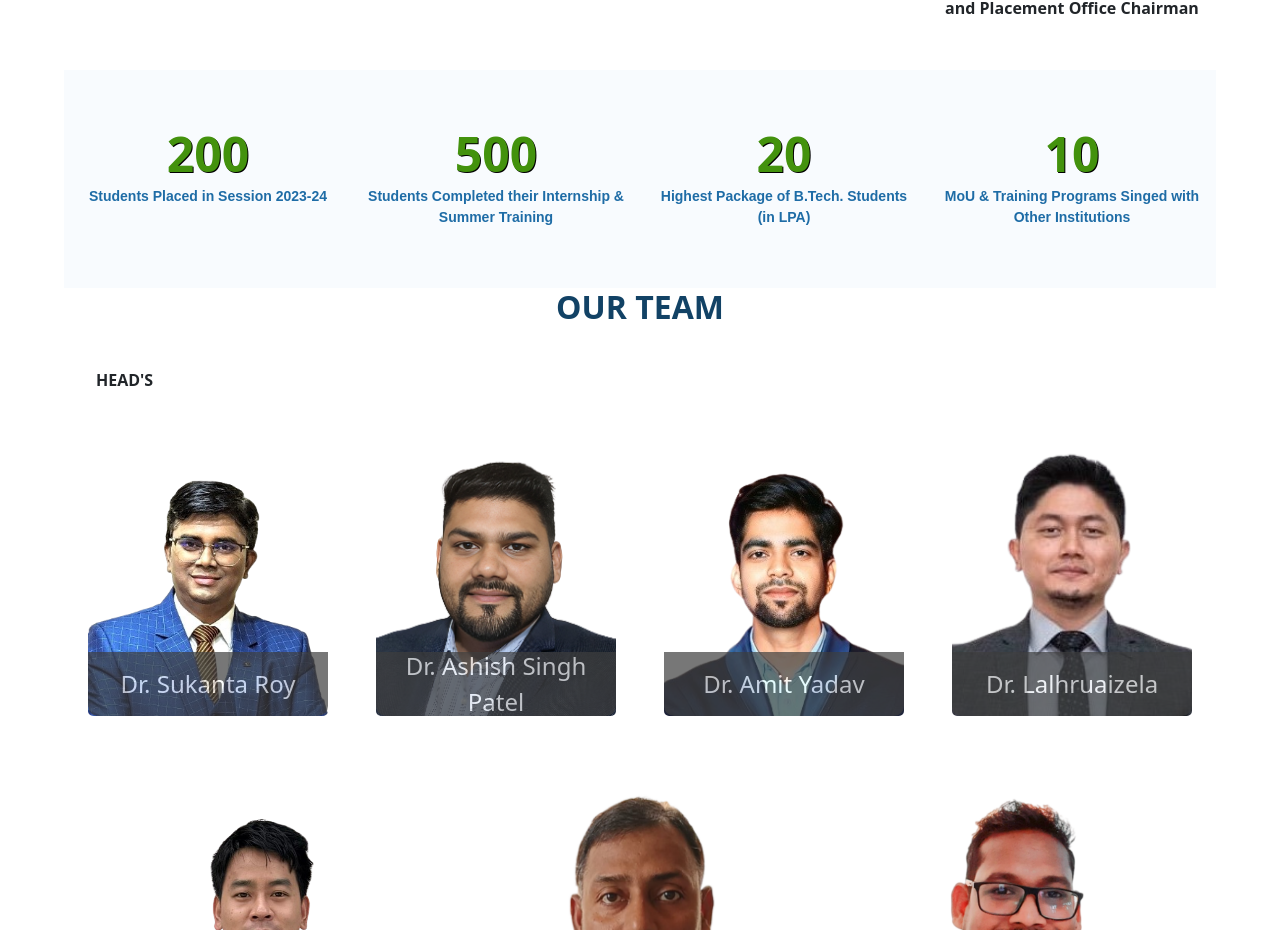
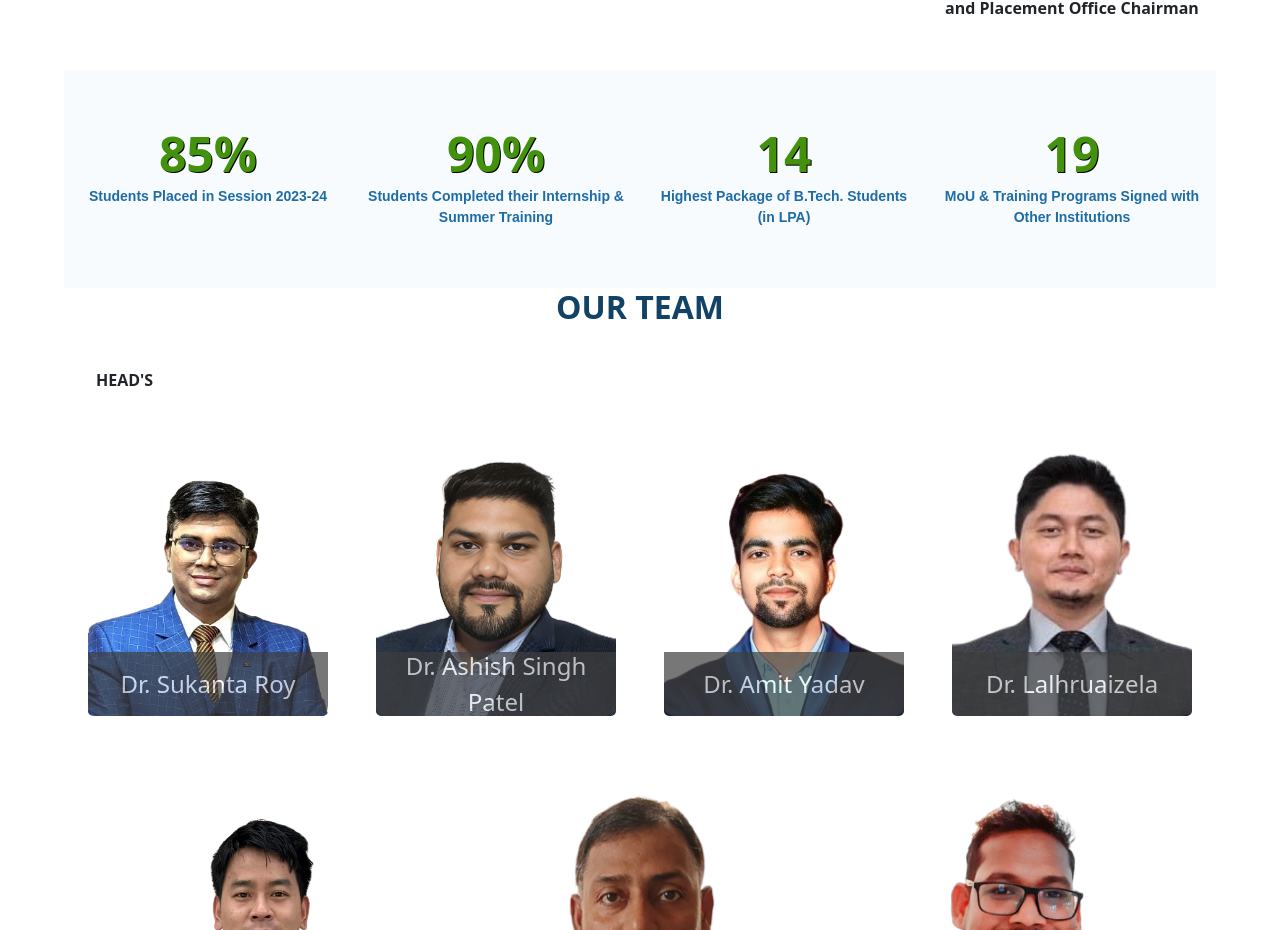
Before and after one commit to AdityacodeNIT/tnpmznit, a React (Create React App) app: page / in a window 1280 px wide. Shown: the part 2153-3083 px from the top of the page. Built offline with nearby package versions, Linux system fonts and the light colour scheme.

Commit message:
modified data in count section

```diff
--- a/src/components/Counts.js
+++ b/src/components/Counts.js
@@ -11,7 +11,7 @@ const Counts = () => {
               align-items-md-stretch"
           >
             <div class="count-box">
-              <span>200</span>
+              <span>85%</span>
               <p>Students Placed in Session 2023-24</p>
             </div>
           </div>
@@ -21,7 +21,7 @@ const Counts = () => {
               align-items-md-stretch"
           >
             <div class="count-box">
-              <span>500</span>
+              <span>90%</span>
               <p>Students Completed their Internship & Summer Training</p>
             </div>
           </div>
@@ -31,7 +31,7 @@ const Counts = () => {
               align-items-md-stretch"
           >
             <div class="count-box">
-              <span>20</span>
+              <span>14</span>
               <p>Highest Package of B.Tech. Students (in LPA)</p>
             </div>
           </div>
@@ -41,9 +41,9 @@ const Counts = () => {
               align-items-md-stretch"
           >
             <div class="count-box">
-              <span>10</span>
+              <span>19</span>
               <a href="https://NIT Mizoram.ac.in/mous/">
-                <p>MoU & Training Programs Singed with Other Institutions</p>
+                <p>MoU & Training Programs Signed with Other Institutions</p>
               </a>
             </div>
           </div>
```
